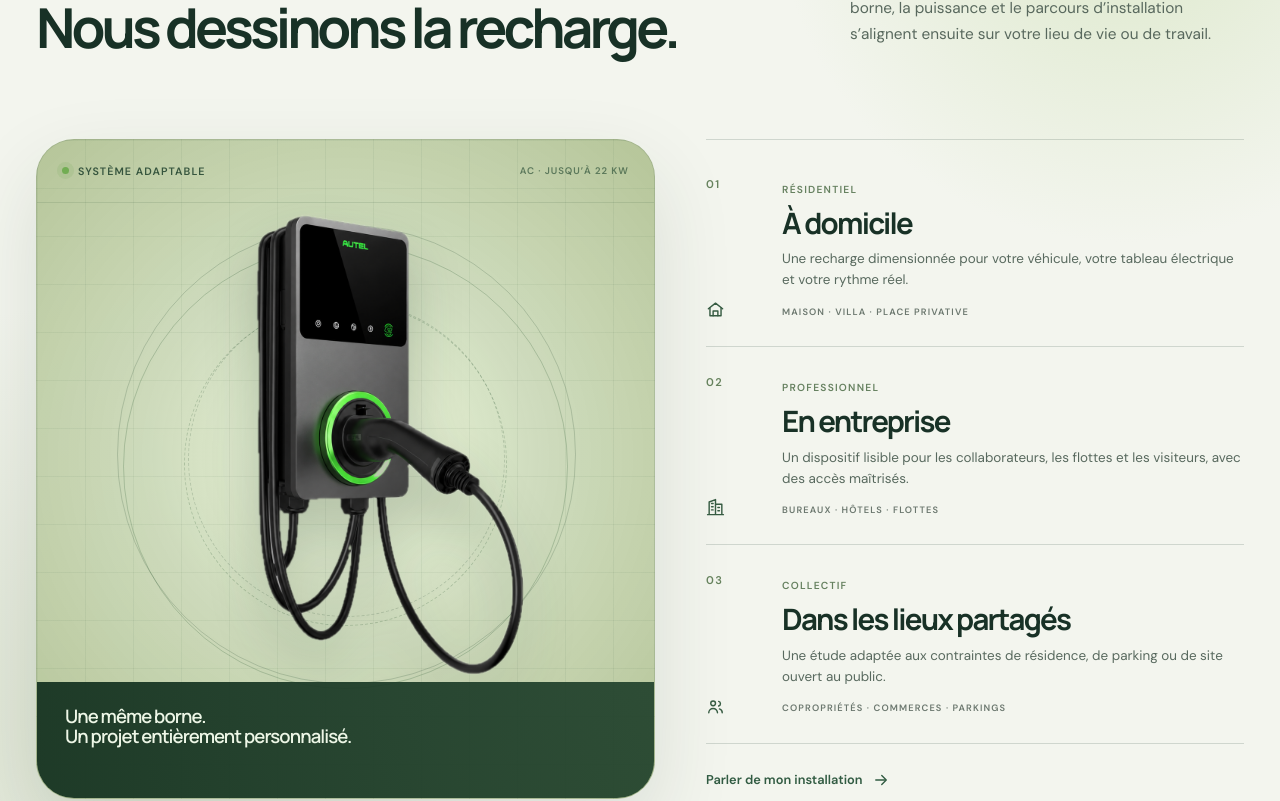
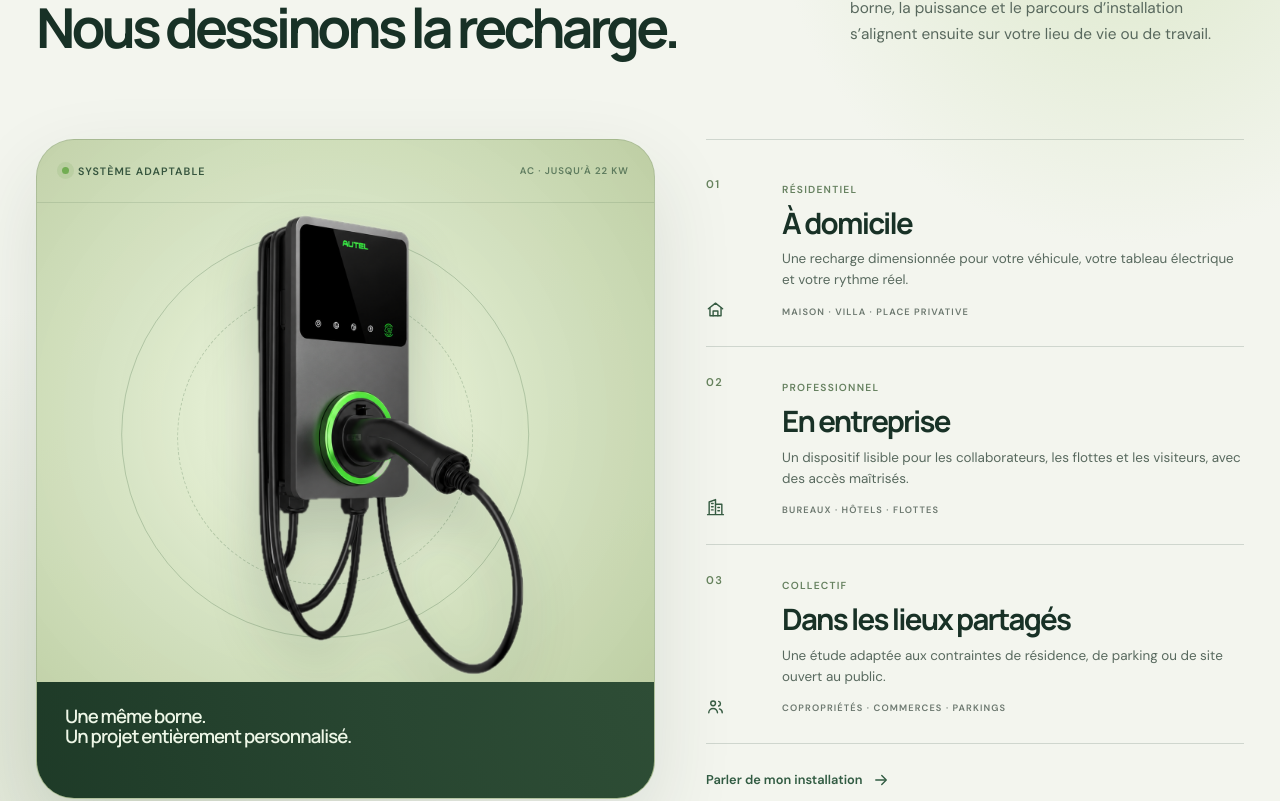
Before and after one commit to evatlasstore-dot/nextevatlas, a Next.js app: page / in a window 1280 px wide. Shown: the part 2319-3120 px from the top of the page. Built offline with nearby package versions, Linux system fonts and the light colour scheme.

Commit message:
Polish home charger stage orbit

```diff
--- a/components/home/HomeFuturisticSections.module.css
+++ b/components/home/HomeFuturisticSections.module.css
@@ -54,36 +54,10 @@
   border: 1px solid rgba(23, 52, 36, .12);
   border-radius: 38px;
   background:
-    linear-gradient(rgba(41, 74, 50, .06) 1px, transparent 1px),
-    linear-gradient(90deg, rgba(41, 74, 50, .06) 1px, transparent 1px),
-    radial-gradient(circle at 50% 48%, rgba(237, 247, 220, .98), rgba(202, 216, 183, .9) 43%, #b3c395 100%);
-  background-size: 48px 48px, 48px 48px, auto;
+    radial-gradient(circle at 46% 42%, rgba(241, 248, 226, .98) 0, rgba(216, 229, 198, .94) 42%, rgba(181, 199, 152, .98) 100%),
+    linear-gradient(145deg, #c4d3ab, #afc18f);
   box-shadow: 0 32px 82px rgba(33, 61, 42, .12);
   isolation: isolate;
-}
-
-.atlasStage::before,
-.atlasStage::after {
-  position: absolute;
-  z-index: -1;
-  border: 1px solid rgba(40, 77, 52, .2);
-  border-radius: 50%;
-  content: "";
-}
-
-.atlasStage::before {
-  width: 74%;
-  aspect-ratio: 1;
-  top: 13%;
-  left: 13%;
-}
-
-.atlasStage::after {
-  width: 51%;
-  aspect-ratio: 1;
-  top: 24.5%;
-  left: 24.5%;
-  border-style: dashed;
 }
 
 .atlasStageMeta,
@@ -155,17 +129,21 @@
 }
 
 .atlasOrbitalOne {
-  width: 88%;
+  width: auto;
+  height: 91%;
   aspect-ratio: 1;
-  top: 5%;
-  left: 6%;
+  top: 2%;
+  left: 46%;
+  transform: translateX(-50%);
 }
 
 .atlasOrbitalTwo {
-  width: 64%;
+  width: auto;
+  height: 66%;
   aspect-ratio: 1;
-  top: 18%;
-  left: 18%;
+  top: 15%;
+  left: 46%;
+  transform: translateX(-50%);
   border-style: dashed;
 }
 
@@ -1018,7 +996,7 @@
   .sectionHeader > p,
   .protocolHeader > div:last-child > p { font-size: .91rem; }
   .atlasWorkspace { margin-top: 42px; }
-  .atlasStage { min-height: 535px; border-radius: 28px; background-size: 38px 38px, 38px 38px, auto; }
+  .atlasStage { min-height: 535px; border-radius: 28px; }
   .atlasStageMeta,
   .atlasStageFooter { padding: 18px; }
   .atlasStageMeta small { display: none; }
```
